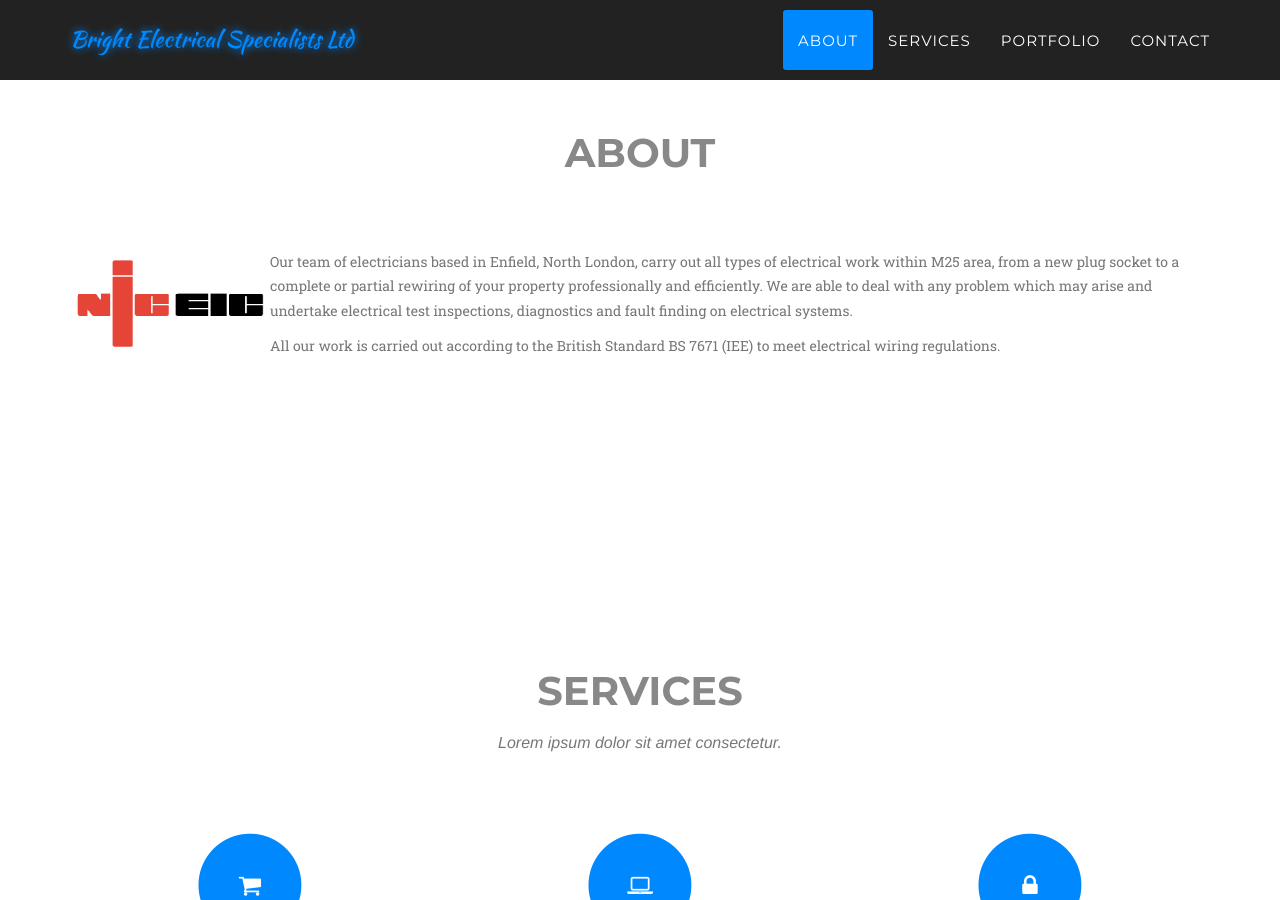
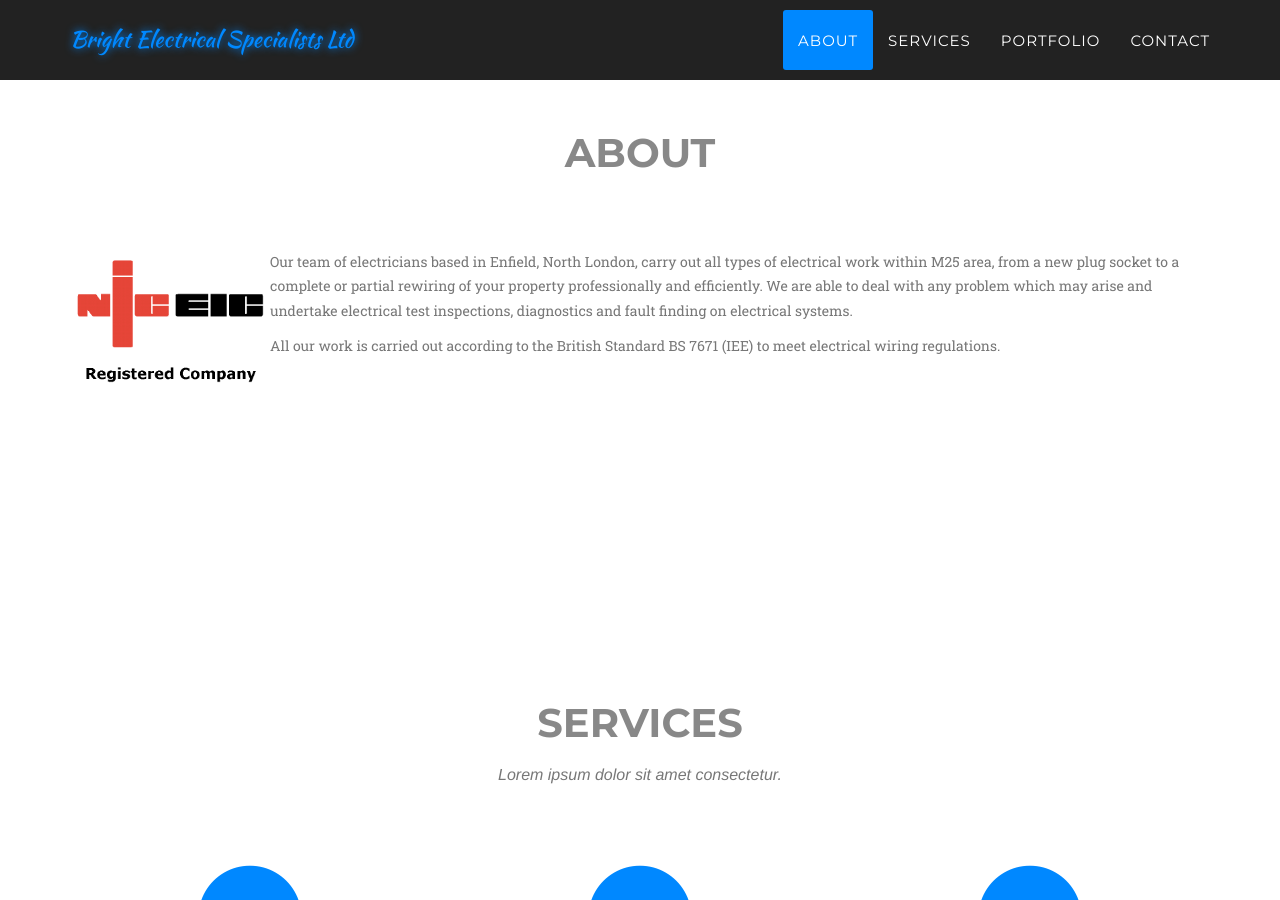
Before and after one commit to ilirraci/brels.co.uk, a Jekyll site: the page built from index.html, in a window 1280 px wide and 900 px high, scrolled down 777 px. Built offline with Jekyll 4.4.1, drawn with Linux system fonts in a browser that asks for light colours; some web fonts are replaced.

Commit message:
Modify logo.

```diff
--- a/_includes/about.html
+++ b/_includes/about.html
@@ -8,7 +8,7 @@
                 </div>
             </div>
             <div class="timeline-body">
-              <img src="img/about/niceic.gif" id="niceic-logo" alt="NICEIC Domestic Installer" />
+              <img src="img/about/niceic.png" id="niceic-logo" alt="NICEIC Domestic Installer" />
               <p class="text-muted">Our team of electricians based in Enfield, North London, carry out all types of electrical work within M25 area, from a new plug socket to a complete or partial rewiring of your property professionally and efficiently. We are able to deal with any problem which may arise and undertake electrical test inspections, diagnostics and fault finding on electrical systems.</p>
 
 <p class="text-muted">All our work is carried out according to the British Standard BS 7671 (IEE) to meet electrical wiring regulations.</p>
```
Also changed, not shown: img/about/niceic.png (added).
